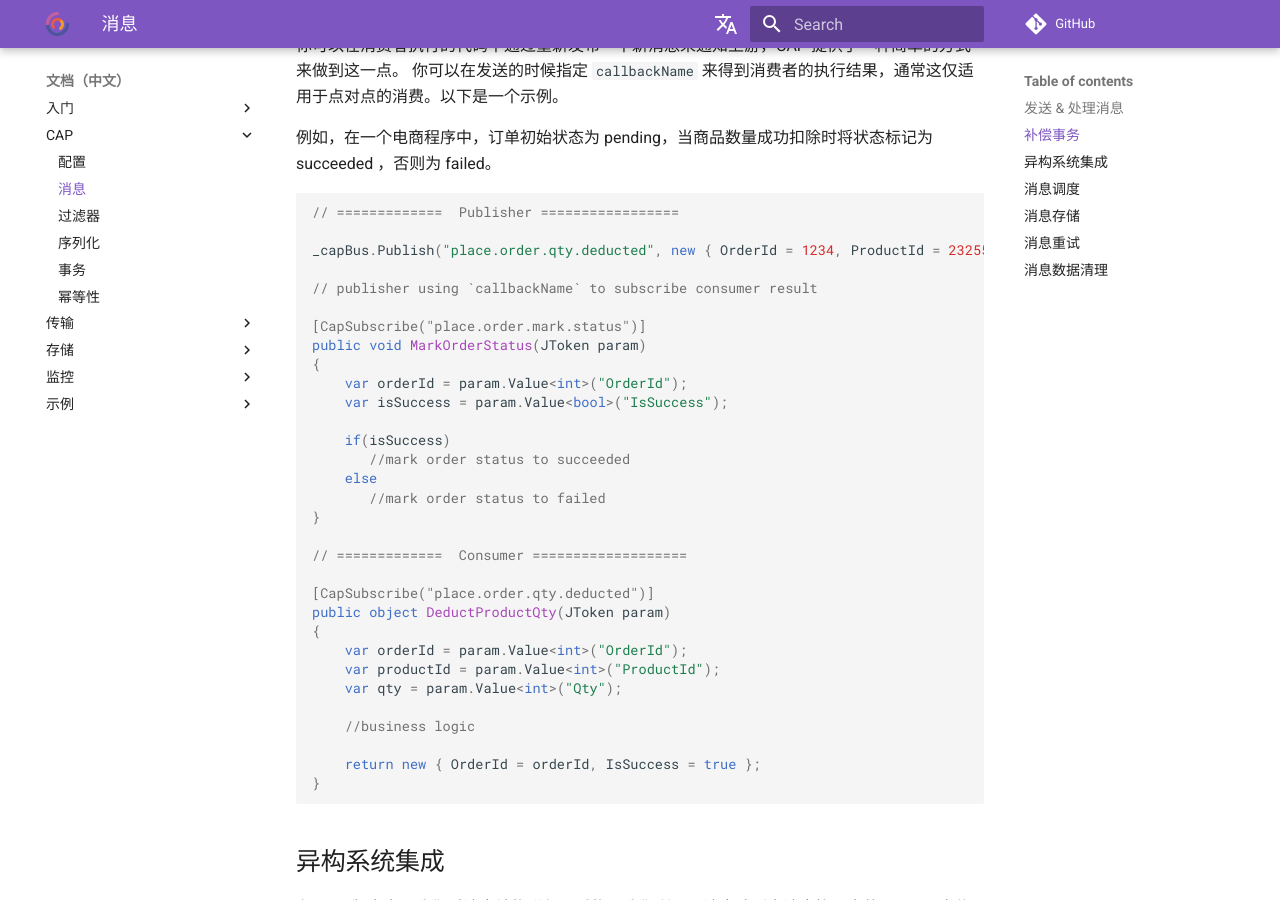
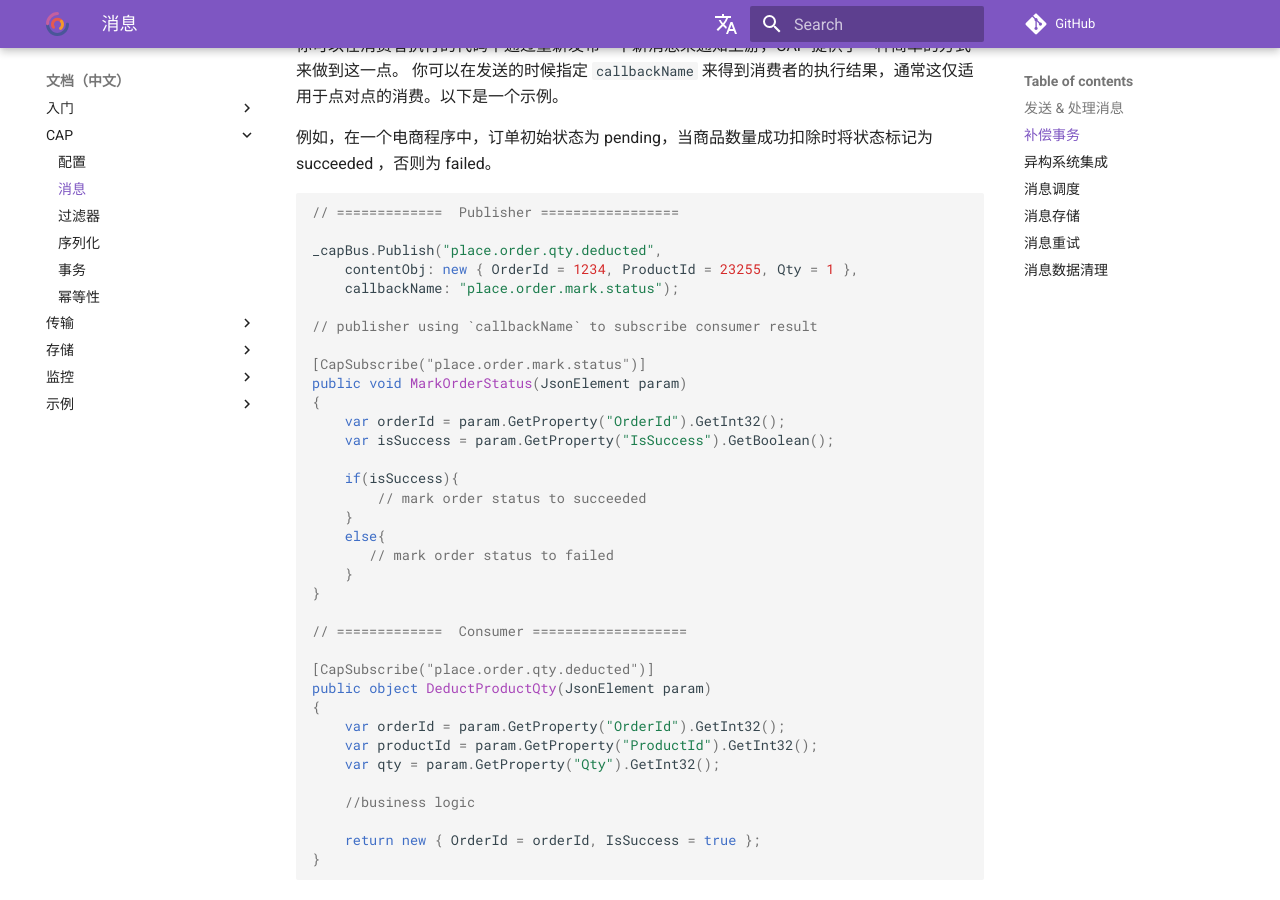
Before and after one commit to dotnetcore/CAP, an MkDocs documentation site: the page built from docs/content/user-guide/zh/cap/messaging.md, in a window 1280 px wide and 900 px high, scrolled down 537 px. Built offline with MkDocs 1.6.1 and Material for MkDocs 9.7.7, drawn with Linux system fonts in a browser that asks for light colours; comment, search, counter and statistics services are not loaded; some of the changed text lies outside the part shown.

Commit message:
Improve the documentation.

````diff
--- a/docs/content/user-guide/zh/cap/messaging.md
+++ b/docs/content/user-guide/zh/cap/messaging.md
@@ -19,30 +19,34 @@
 ```C#
 // =============  Publisher =================
 
-_capBus.Publish("place.order.qty.deducted", new { OrderId = 1234, ProductId = 23255, Qty = 1 }, "place.order.mark.status");
+_capBus.Publish("place.order.qty.deducted",
+    contentObj: new { OrderId = 1234, ProductId = 23255, Qty = 1 },
+    callbackName: "place.order.mark.status");
 
 // publisher using `callbackName` to subscribe consumer result
 
 [CapSubscribe("place.order.mark.status")]
-public void MarkOrderStatus(JToken param)
+public void MarkOrderStatus(JsonElement param)
 {
-    var orderId = param.Value<int>("OrderId");
-    var isSuccess = param.Value<bool>("IsSuccess");
+    var orderId = param.GetProperty("OrderId").GetInt32();
+    var isSuccess = param.GetProperty("IsSuccess").GetBoolean();
 
-    if(isSuccess)
-       //mark order status to succeeded
-    else
-       //mark order status to failed
+    if(isSuccess){
+        // mark order status to succeeded
+    }
+    else{
+       // mark order status to failed
+    }
 }
 
 // =============  Consumer ===================
 
 [CapSubscribe("place.order.qty.deducted")]
-public object DeductProductQty(JToken param)
+public object DeductProductQty(JsonElement param)
 {
-    var orderId = param.Value<int>("OrderId");
-    var productId = param.Value<int>("ProductId");
-    var qty = param.Value<int>("Qty");
+    var orderId = param.GetProperty("OrderId").GetInt32();
+    var productId = param.GetProperty("ProductId").GetInt32();
+    var qty = param.GetProperty("Qty").GetInt32();
 
     //business logic
 
@@ -109,7 +113,7 @@ CAP 接收到消息之后会将消息进行 Persistent（持久化）， 有关
 
 在消息发送过程中，当出现 Broker 宕机或者连接失败的情况亦或者出现异常的情况下，这个时候 CAP 会对发送的重试，第一次重试次数为 3，4分钟后以后每分钟重试一次，进行次数 +1，当总次数达到50次后，CAP将不对其进行重试。
 
-你可以在 CapOptions 中设置FailedRetryCount来调整默认重试的总次数。
+你可以在 CapOptions 中设置 [FailedRetryCount](../configuration#failedretrycount) 来调整默认重试的总次数。
 
 当失败总次数达到默认失败总次数后，就不会进行重试了，你可以在 Dashboard 中查看消息失败的原因，然后进行人工重试处理。
 
````
Also changed, not shown: other parts of docs/content/user-guide/zh/cap/messaging.md (+1 -1 lines), docs/content/user-guide/en/cap/filter.md (+10 -2 lines), docs/content/user-guide/en/cap/messaging.md (+17 -13 lines), docs/content/user-guide/en/transport/nats.md (+4 -0 lines), docs/content/user-guide/zh/cap/filter.md (+11 -2 lines), docs/content/user-guide/zh/transport/nats.md (+4 -0 lines).
